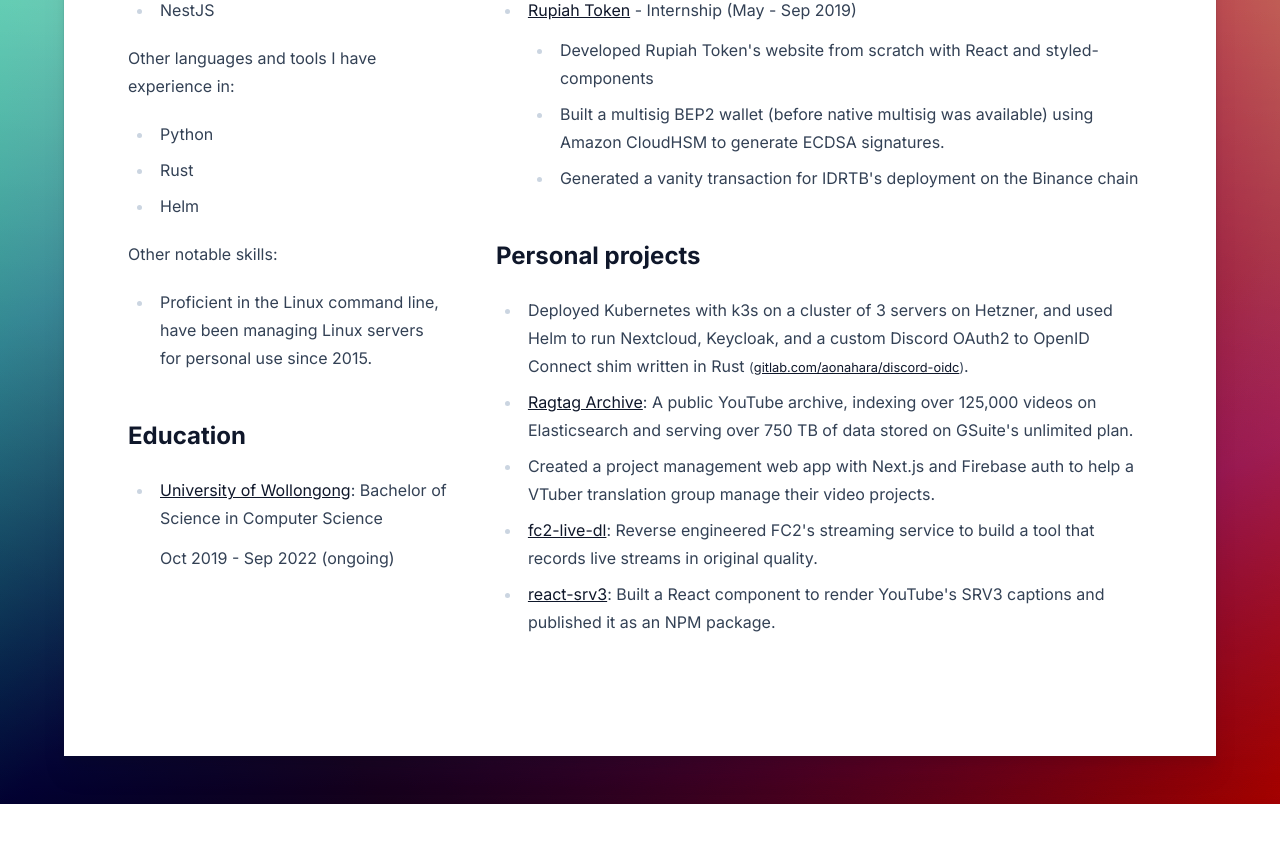
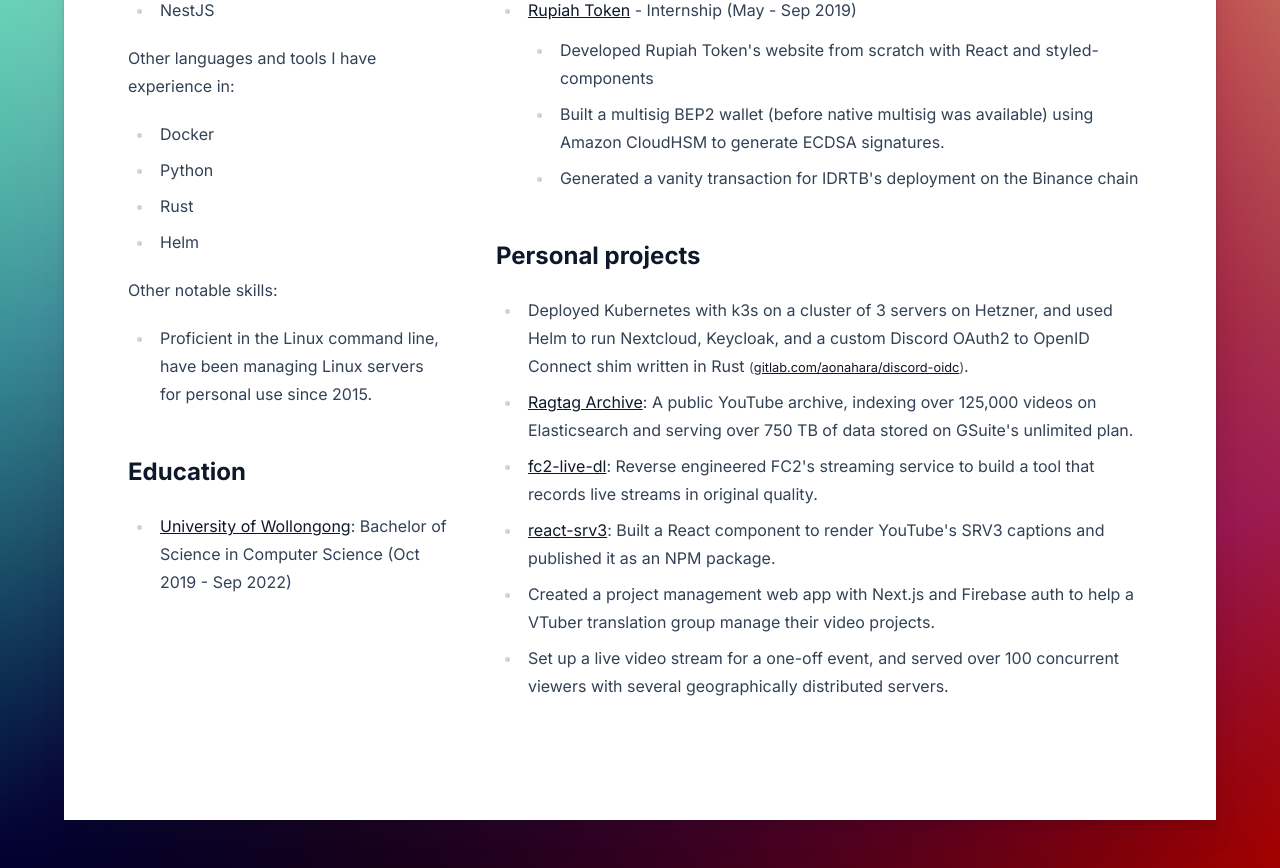
Before and after one commit to hizkifw/hizkifw.me, a Next.js app: page / in a window 1280 px wide. Shown: the part 700-1568 px from the top of the page. Before the commit the page ends 1504 px from the top, so only its background shows below. Built offline with nearby package versions, Linux system fonts and the light colour scheme.

Commit message:
add stuff

```diff
--- a/pages/index.tsx
+++ b/pages/index.tsx
@@ -6,7 +6,7 @@
       <Head>
         <title>hizkifw's website</title>
       </Head>
-      <div
+      <main
         className={[
           'min-h-screen py-8 lg:py-12',
           'flex flex-col justify-center',
@@ -42,8 +42,8 @@
             <h1>Hizkia Felix Winata</h1>
             <p className="lead -mt-8 mb-8">Web Developer</p>
           </header>
-          <main className="flex gap-12 flex-col lg:flex-row-reverse">
-            <article className="prose prose-slate">
+          <article className="flex gap-12 flex-col lg:flex-row-reverse">
+            <section className="prose prose-slate">
               <h2 id="profile">Profile</h2>
               <p>
                 Exploring the world of computers, with a passion in building
@@ -118,11 +118,6 @@
                   </span>
                 </li>
                 <li>
-                  Created a project management web app with Next.js and Firebase
-                  auth to help a VTuber translation group manage their video
-                  projects.
-                </li>
-                <li>
                   <a href="https://github.com/hizkifw/fc2-live-dl">
                     fc2-live-dl
                   </a>
@@ -140,9 +135,19 @@
                     (github.com/hizkifw/react-srv3)
                   </span>
                 </li>
+                <li>
+                  Created a project management web app with Next.js and Firebase
+                  auth to help a VTuber translation group manage their video
+                  projects.
+                </li>
+                <li>
+                  Set up a live video stream for a one-off event, and served
+                  over 100 concurrent viewers with several geographically
+                  distributed servers.
+                </li>
               </ul>
-            </article>
-            <aside className="prose prose-slate">
+            </section>
+            <section className="prose prose-slate">
               <h2>Contact information</h2>
               <ul>
                 <li>
@@ -167,6 +172,7 @@
               </ul>
               <p>Other languages and tools I have experience in:</p>
               <ul>
+                <li>Docker</li>
                 <li>Python</li>
                 <li>Rust</li>
                 <li>Helm</li>
@@ -183,17 +189,15 @@
               <ul>
                 <li>
                   <a href="https://www.uow.edu.au">University of Wollongong</a>:
-                  Bachelor of Science in Computer Science
-                  <p>
-                    <time dateTime="2019-10-01">Oct 2019</time> -{' '}
-                    <time dateTime="2022-09-01">Sep 2022</time> (ongoing)
-                  </p>
+                  Bachelor of Science in Computer Science (
+                  <time dateTime="2019-10-01">Oct 2019</time> -{' '}
+                  <time dateTime="2022-09-01">Sep 2022</time>)
                 </li>
               </ul>
-            </aside>
-          </main>
+            </section>
+          </article>
         </div>
-      </div>
+      </main>
     </>
   );
 }
```
